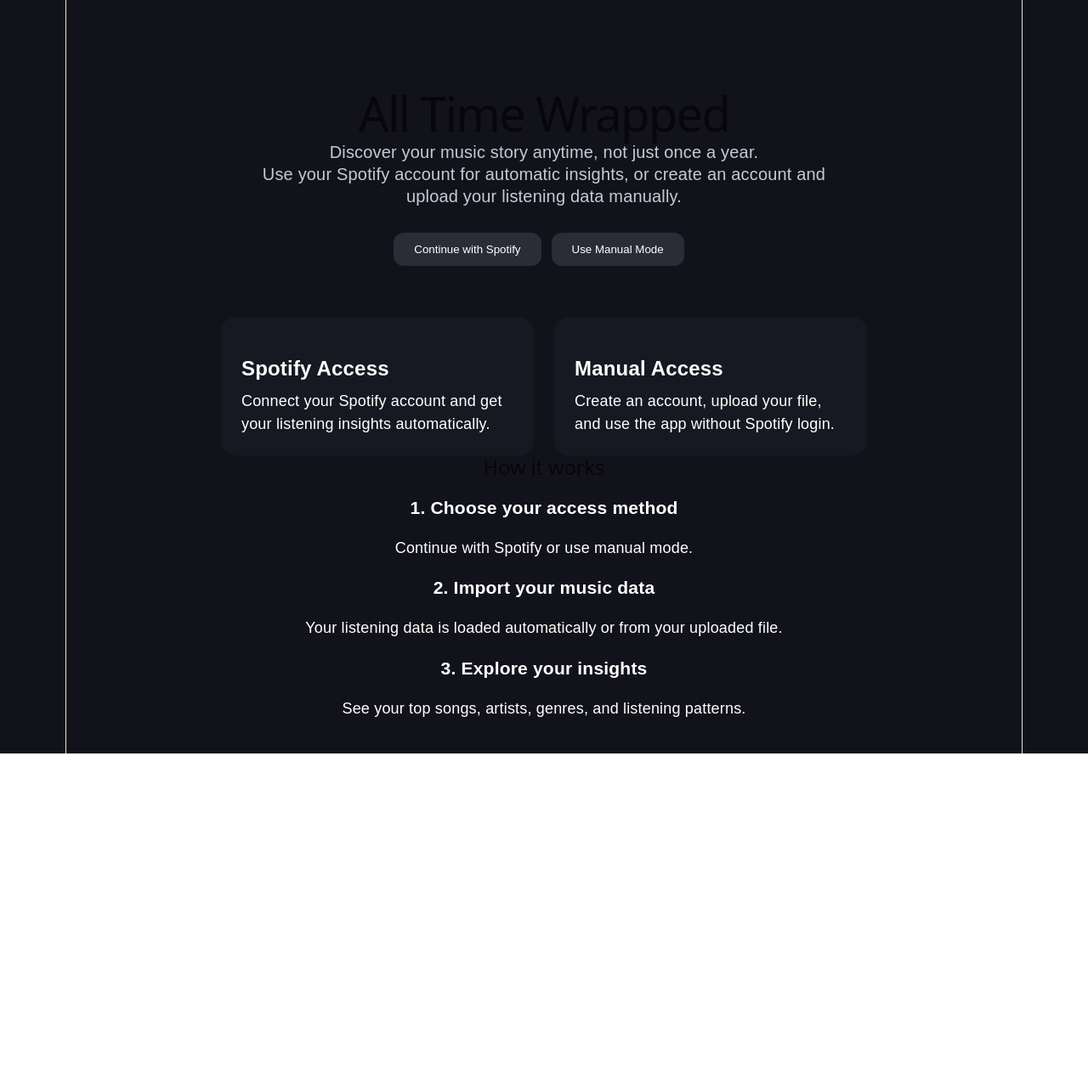
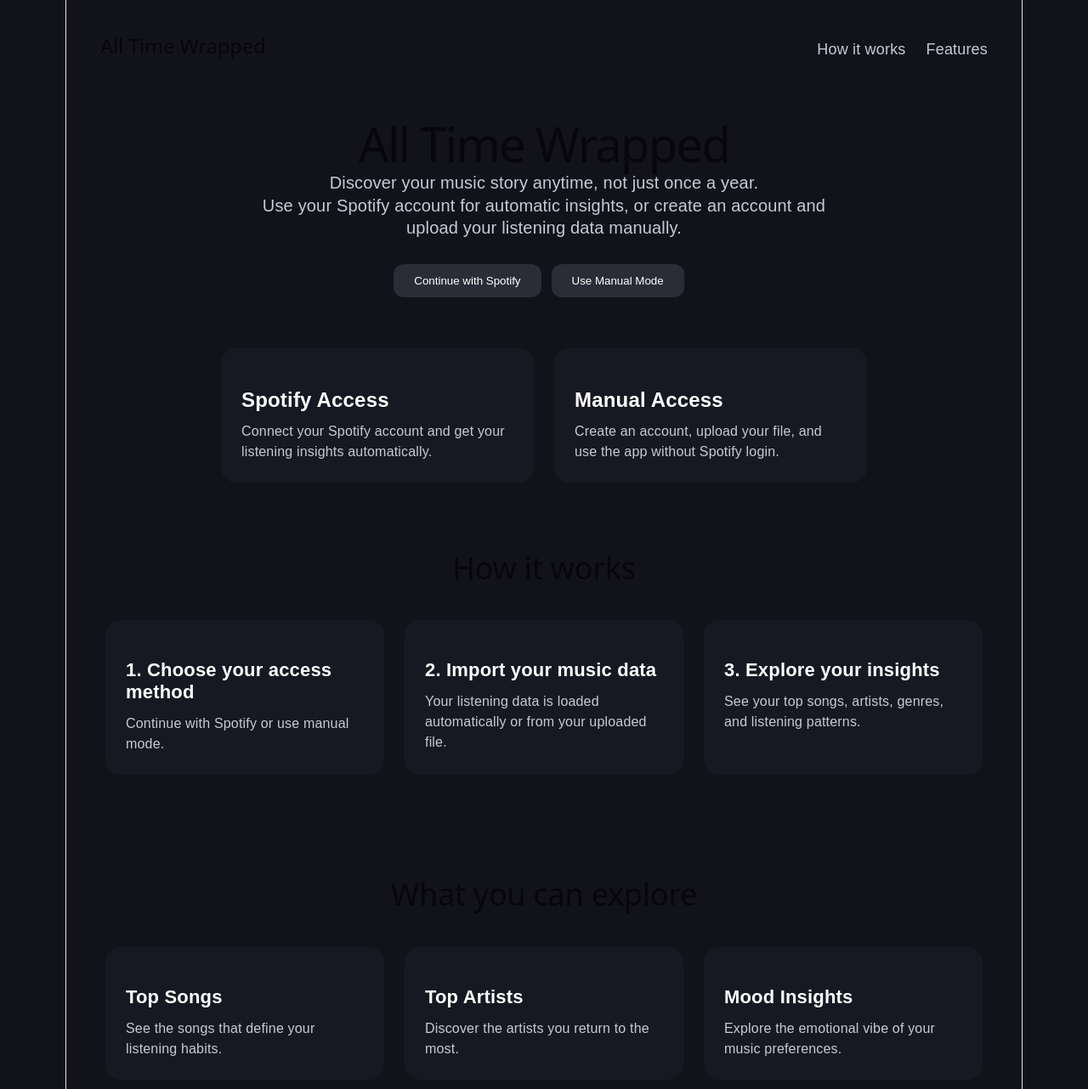
Before and after one commit to GheorgheBriana/music-analytics-app, a React app in the folder frontend/: page / in a window 1280 px wide. Shown: the top 1282 px of the page at 85% size. Before the commit the page ends 887 px from the top, so only its background shows below. Built offline with nearby package versions, Linux system fonts and the light colour scheme; the HTML template or start-up script is replaced by a standard one.

Commit message:
Add how it works and features sections to landing page

```diff
--- a/frontend/src/App.css
+++ b/frontend/src/App.css
@@ -67,7 +67,6 @@
 }
 
 .access-card p {
-   -card p {
     font-size: 16px;
     color: #c7cad6;
     line-height: 1.5;
@@ -75,10 +74,95 @@
 
 .how-it-works {
     margin-top: 80px;
+    margin-bottom: 120px;
     text-align: center;
 }
 
 .how-it-works h2 {
     font-size: 36px;
-    margin-bottom: 30px;
+    margin-bottom: 40px;
 }
+
+.steps {
+    display: flex;
+    justify-content: center;
+    gap: 24px;
+}
+
+.step-card {
+    width: 280px;
+    padding: 24px;
+    background-color: #171922;
+    border-radius: 18px;
+    text-align: left;
+}
+
+.step-card h3 {
+    margin-bottom: 12px;
+    font-size: 22px;
+}
+
+.step-card p {
+    font-size: 16px;
+    color: #c7cad6;
+    line-height: 1.5;
+}
+
+.navbar {
+    display: flex;
+    justify-content: space-between;
+    align-items: center;
+}
+
+.logo {
+    font-size: 24px;
+}
+
+.nav-links {
+    display: flex;
+    gap: 24px;
+}
+
+.nav-links a {
+    text-decoration: none;
+    color: #c7cad6;
+}
+
+.features.section {
+    margin-top: 80px;
+    text-align: center;
+}
+
+.features-section h2 {
+    font-size: 36px;
+    margin-bottom: 40px;
+}
+
+.features-grid {
+    display: flex;
+    justify-content: center;
+    gap: 24px;
+}
+
+.feature-card {
+    width: 280px;
+    padding: 24px;
+    background-color: #171922;
+    border-radius: 18px;
+    text-align: left;
+}
+
+.feature-card h3 {
+    margin-bottom: 12px;
+    font-size: 22px;
+}
+
+.feature-card p {
+    font-size: 16px;
+    color: #c7cad6;
+    line-height: 1.5;
+}
+
+.nav-links a:hover {
+    color: white;
+}
--- a/frontend/src/App.jsx
+++ b/frontend/src/App.jsx
@@ -3,6 +3,14 @@
 function App() {
     return (
         <div className = "landing-page">
+            <div className = "navbar">
+                <h2 className = "logo"> All Time Wrapped </h2>
+
+                <div className = "nav-links">
+                    <a href = "#">How it works</a>
+                    <a href = "#">Features</a>
+                </div>
+            </div>
             <div className = "hero-section">
                 <h1> All Time Wrapped</h1>
                 <p>Discover your music story anytime, not just once a year.</p>
@@ -45,8 +53,26 @@
                     </div>
                 </div>
             </div>
+            <div className = "features-section">
+                <h2>What you can explore</h2>
 
+                <div className = "features-grid">
+                    <div className = "feature-card">
+                        <h3>Top Songs</h3>
+                        <p>See the songs that define your listening habits.</p>
+                    </div>
 
+                    <div className = "feature-card">
+                        <h3>Top Artists</h3>
+                        <p>Discover the artists you return to the most.</p>
+                    </div>
+
+                    <div className = "feature-card">
+                        <h3>Mood Insights</h3>
+                        <p>Explore the emotional vibe of your music preferences.</p>
+                    </div>
+                </div>
+            </div>
         </div>
     )
 }
```
